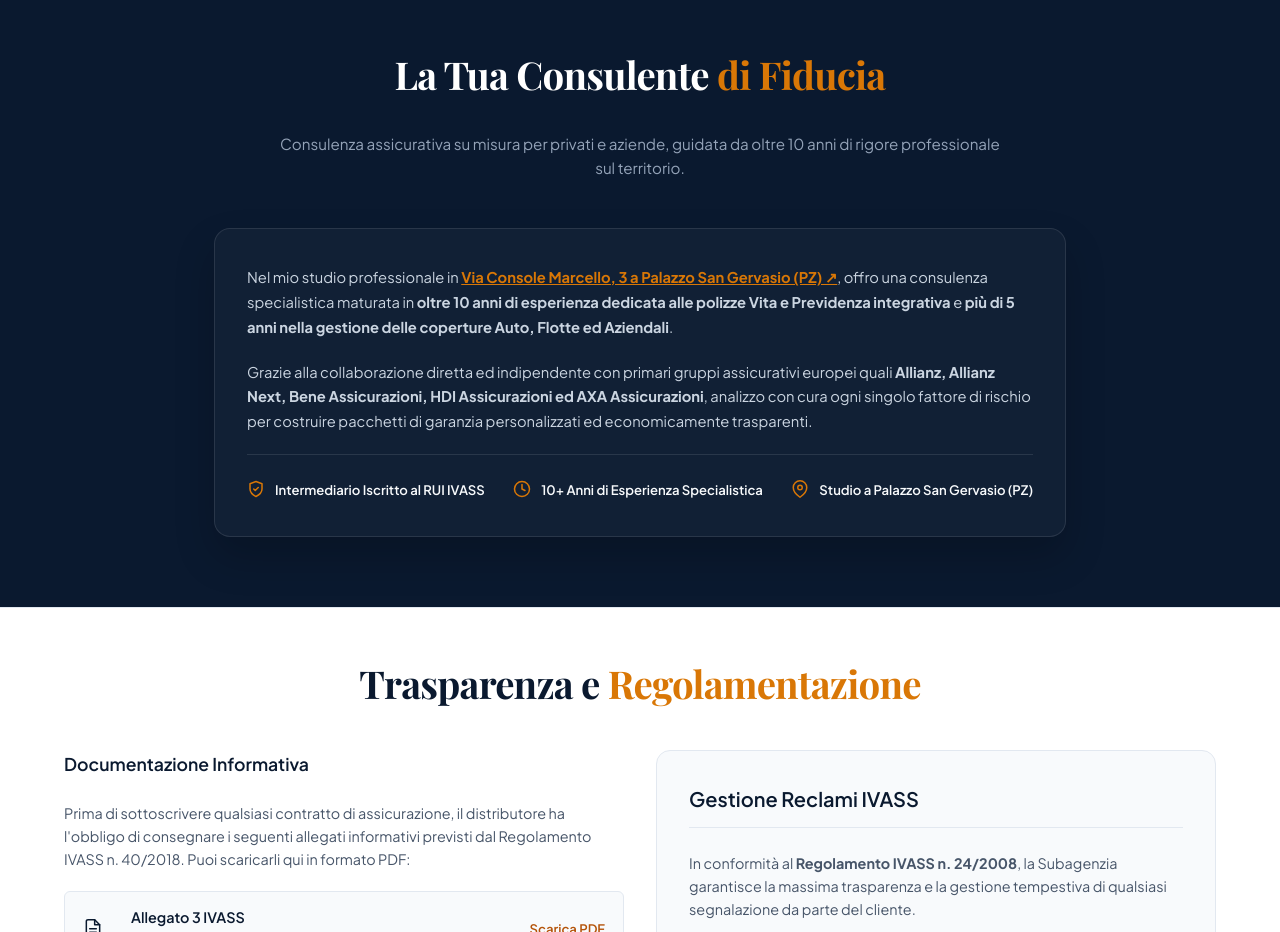
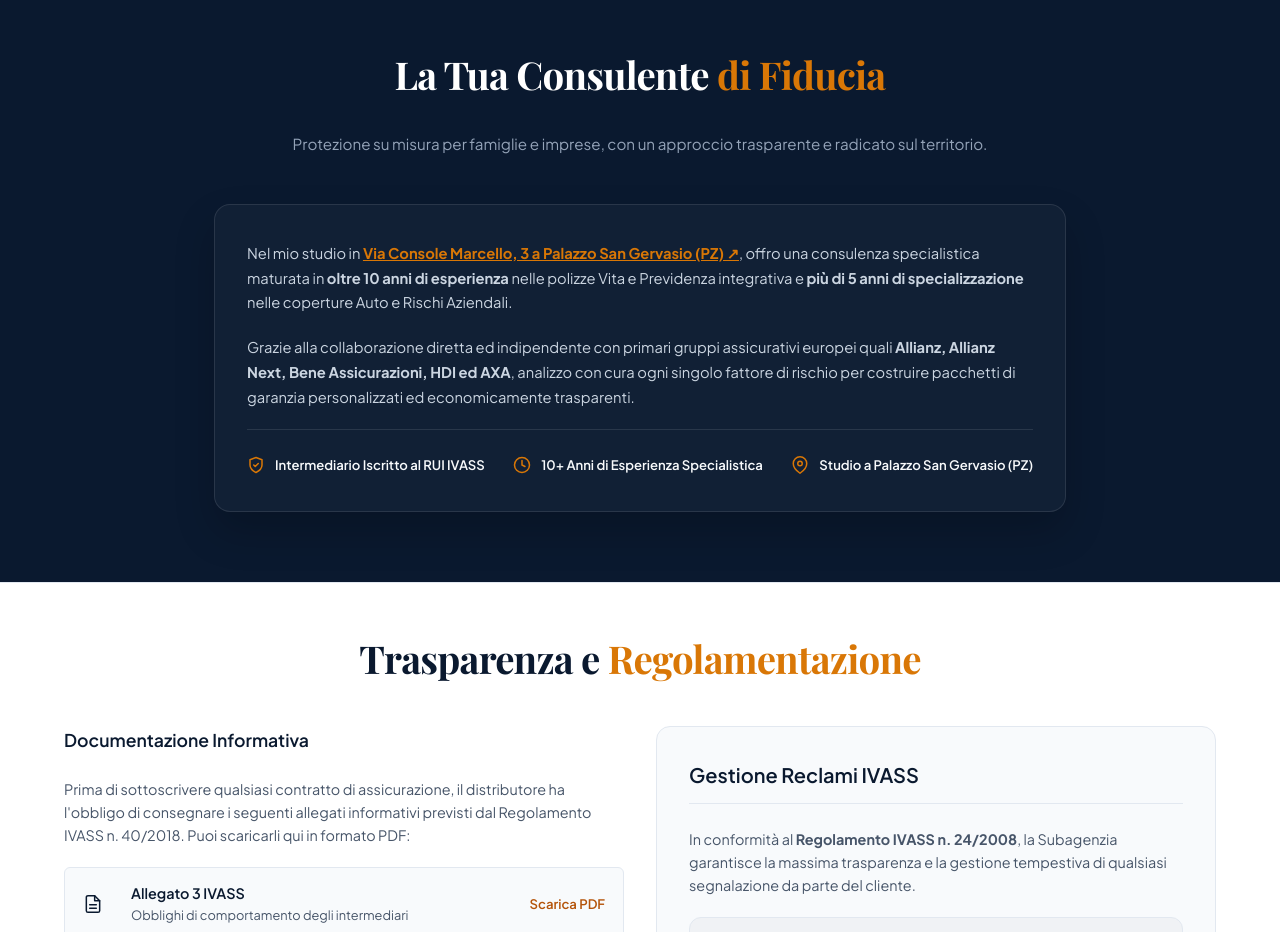
Before and after one commit to mikconte/assicurazioni-website, a website: page index.html in a window 1280 px wide. Shown: the part 980-1912 px from the top of the page. Drawn offline with nearby package versions, Linux system fonts and the light colour scheme; a web font is replaced by a local one.

Commit message:
Edit Chi Sono section

```diff
--- a/index.html
+++ b/index.html
@@ -329,17 +329,17 @@
     <div class="container about-container">
 
       <h2 class="section-title about-title">La Tua Consulente <span>di Fiducia</span></h2>
-      <p class="about-subtitle">Consulenza assicurativa su misura per privati e aziende, guidata da oltre 10 anni di rigore professionale sul territorio.</p>
+      <p class="about-subtitle">Protezione su misura per famiglie e imprese, con un approccio trasparente e radicato sul territorio.</p>
 
       <!-- Blocco Narrativo Editoriale -->
       <div class="about-card">
 
         <p class="about-text">
-          Nel mio studio professionale in <a href="https://maps.app.goo.gl/ALSt5DpsjqCtRNoJA" target="_blank" rel="noopener noreferrer" style="color: var(--color-accent); font-weight: 700; text-decoration: underline !important;">Via Console Marcello, 3 a Palazzo San Gervasio (PZ) ↗</a>, offro una consulenza specialistica maturata in <strong>oltre 10 anni di esperienza dedicata alle polizze Vita e Previdenza integrativa</strong> e <strong>più di 5 anni nella gestione delle coperture Auto, Flotte ed Aziendali</strong>.
+          Nel mio studio in <a href="https://maps.app.goo.gl/ALSt5DpsjqCtRNoJA" target="_blank" rel="noopener noreferrer" style="color: var(--color-accent); font-weight: 700; text-decoration: underline !important;">Via Console Marcello, 3 a Palazzo San Gervasio (PZ) ↗</a>, offro una consulenza specialistica maturata in <strong>oltre 10 anni di esperienza</strong> nelle polizze Vita e Previdenza integrativa e <strong>più di 5 anni di specializzazione</strong> nelle coperture Auto e Rischi Aziendali.
         </p>
 
         <p class="about-text">
-          Grazie alla collaborazione diretta ed indipendente con primari gruppi assicurativi europei quali <strong>Allianz, Allianz Next, Bene Assicurazioni, HDI Assicurazioni ed AXA Assicurazioni</strong>, analizzo con cura ogni singolo fattore di rischio per costruire pacchetti di garanzia personalizzati ed economicamente trasparenti.
+          Grazie alla collaborazione diretta ed indipendente con primari gruppi assicurativi europei quali <strong>Allianz, Allianz Next, Bene Assicurazioni, HDI ed AXA</strong>, analizzo con cura ogni singolo fattore di rischio per costruire pacchetti di garanzia personalizzati ed economicamente trasparenti.
         </p>
 
         <!-- Indicatore di Trasparenza & Sede -->
```
